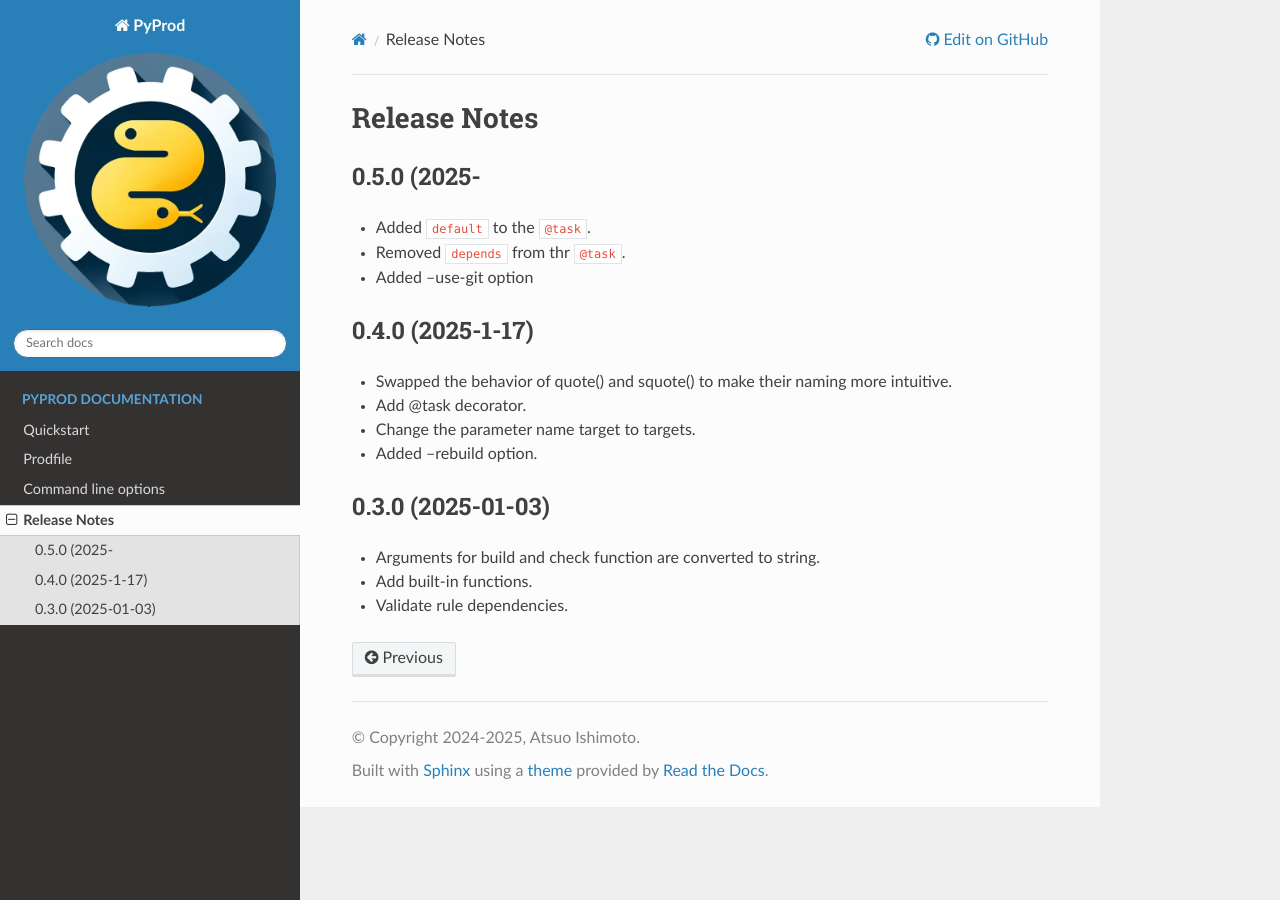
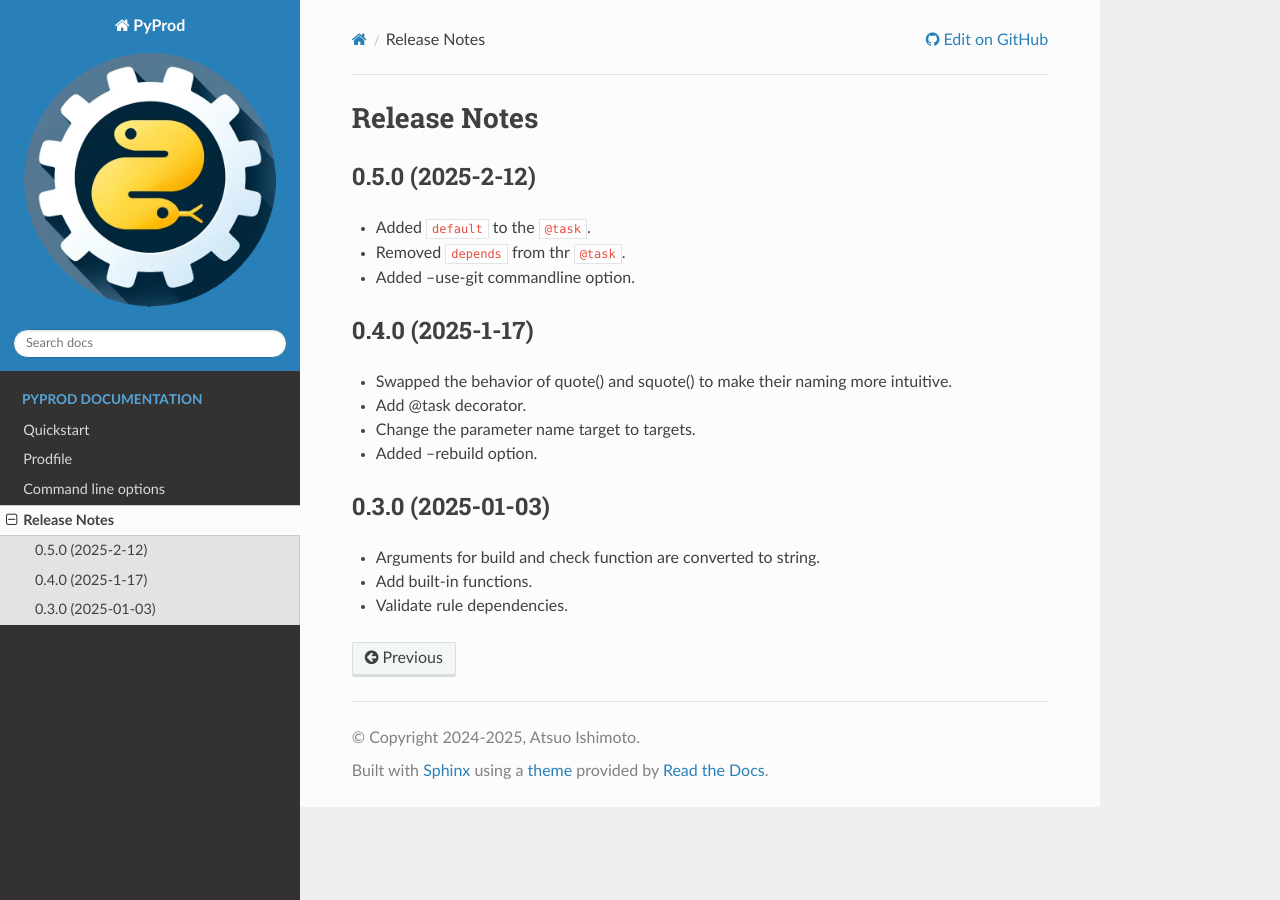
Before and after one commit to atsuoishimoto/pyprod, a Sphinx documentation site: the page built from docs/releasenotes.rst, in a window 1280 px wide. Built offline with Sphinx 7.4.7 and the Read the Docs theme 3.1.0, drawn with Linux system fonts in a browser that asks for light colours.

```diff
--- a/docs/releasenotes.rst
+++ b/docs/releasenotes.rst
@@ -1,12 +1,12 @@
 Release Notes
 ================
 
-0.5.0 (2025-
+0.5.0 (2025-2-12)
 -----------------------------
 
 - Added ``default`` to the ``@task``.
 - Removed ``depends`` from thr ``@task``.
-- Added --use-git option
+- Added --use-git commandline option.
 
 0.4.0 (2025-1-17)
 -------------------------
--- a/src/pyprod/__init__.py
+++ b/src/pyprod/__init__.py
@@ -1 +1 @@
-__version__ = "0.5.0rc2"
+__version__ = "0.5.0"
```
